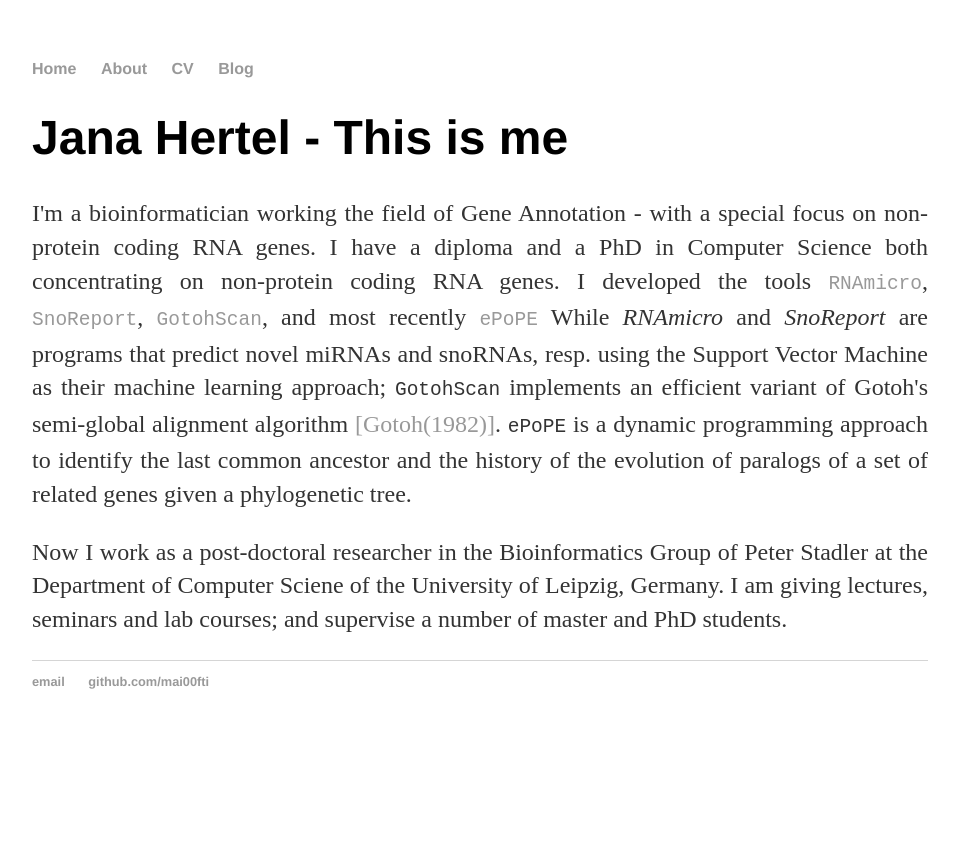
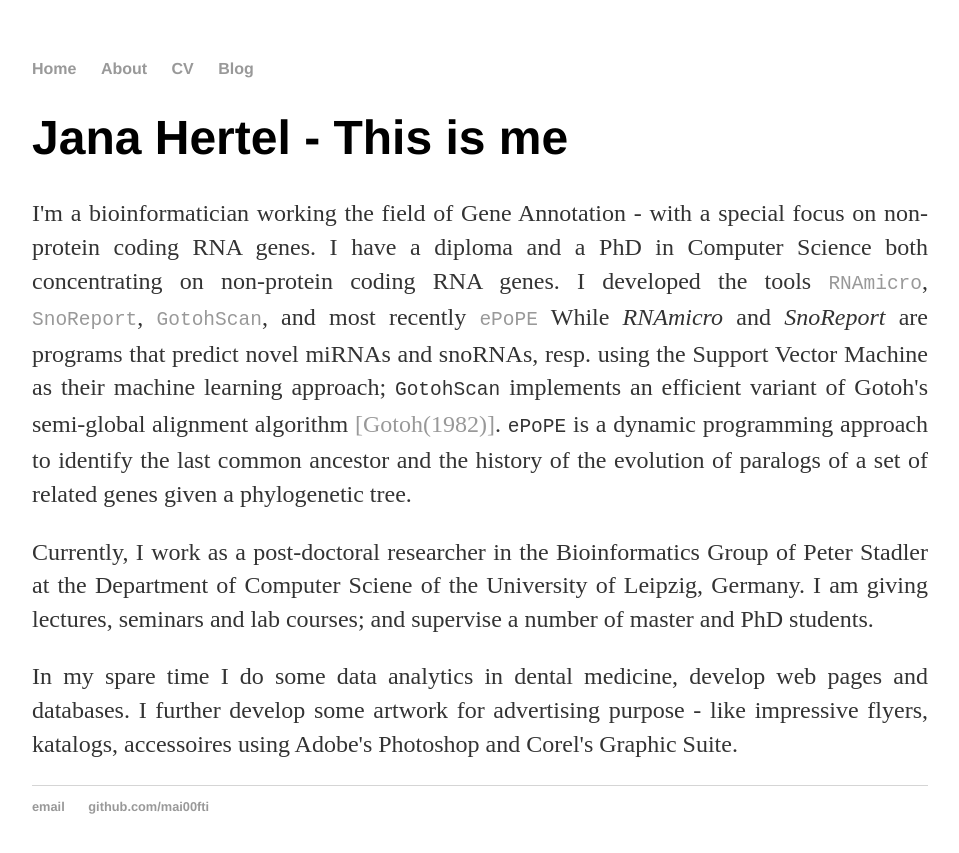
Before and after one commit to mai00fti/mai00fti.github.io, a Jekyll site: the page built from about/index.html, in a window 1280 px wide. Shown: the top 853 px of the page, without its empty margins (160-1119 px from the left). Built offline with Jekyll 4.4.1, drawn with Linux system fonts in a browser that asks for light colours.

Commit message:
Update index.html

```diff
--- a/about/index.html
+++ b/about/index.html
@@ -19,7 +19,9 @@ of a set of related genes given a phylogenetic tree.
 <p>
 
 <p class="text">
-  Now I work as a post-doctoral researcher in the Bioinformatics Group of Peter Stadler at the Department of Computer Sciene
+  Currently, I work as a post-doctoral researcher in the Bioinformatics Group of Peter Stadler at the Department of Computer Sciene
   of the University of Leipzig, Germany. I am giving lectures, seminars and lab courses; and supervise a number of master and
   PhD students.
 </p>
+
+<p class="text">In my spare time I do some data analytics in dental medicine, develop web pages and databases. I further develop some artwork for advertising purpose - like impressive flyers, katalogs, accessoires using Adobe's Photoshop and Corel's Graphic Suite. </p>
```
